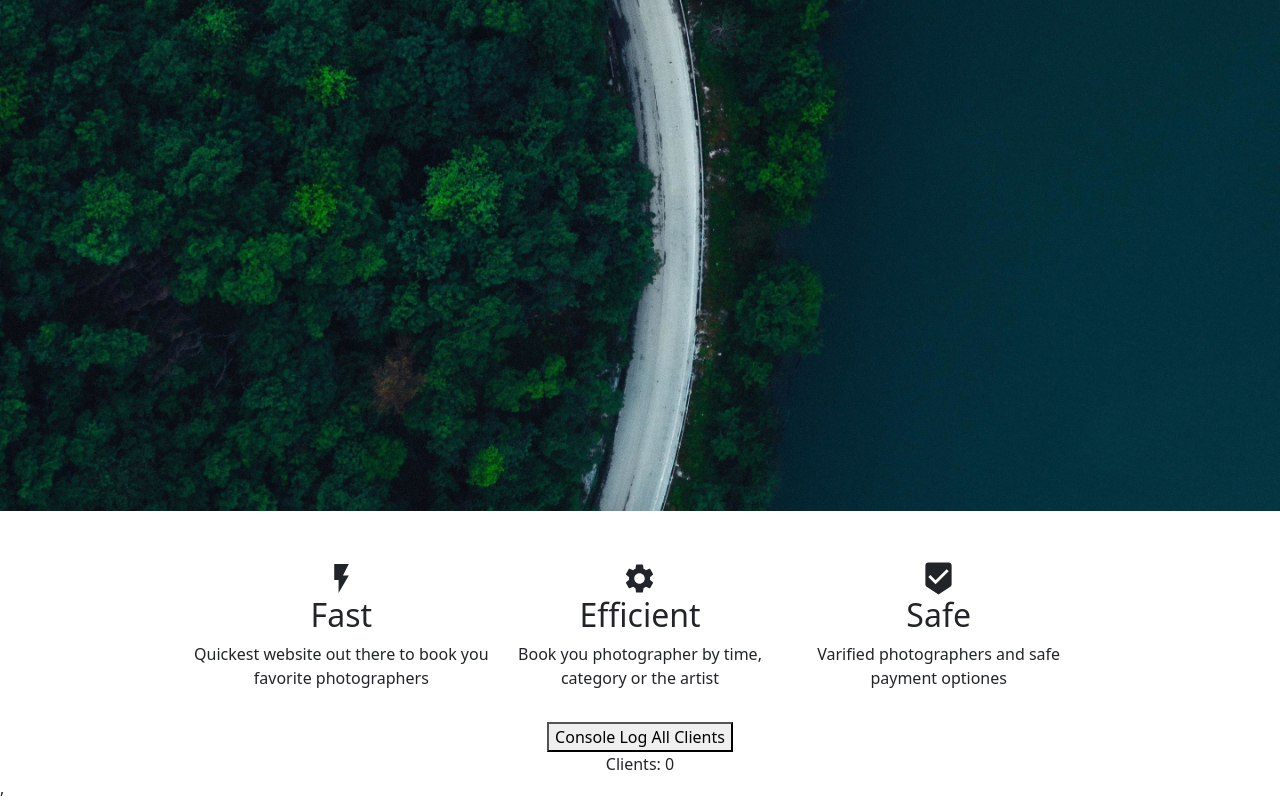
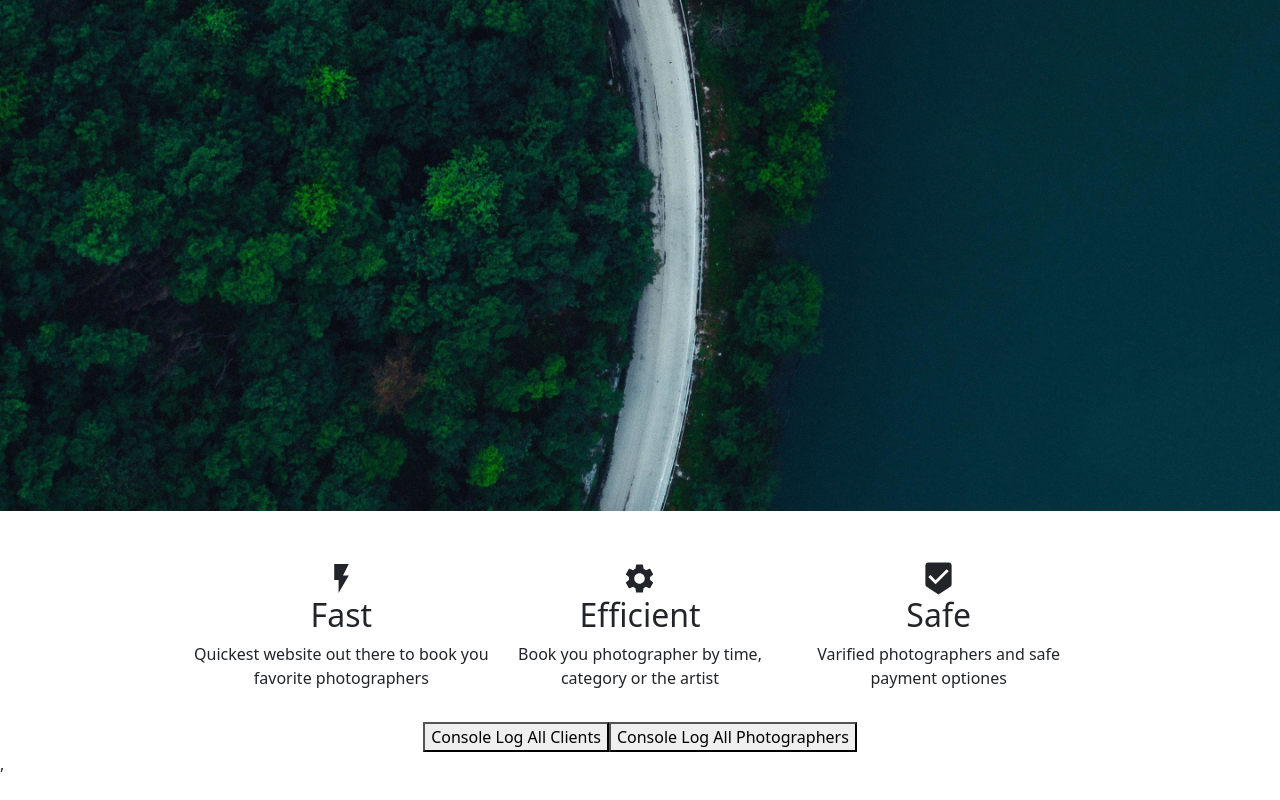
Before and after one commit to pouyajamali/FindMyPhotographer, a React (Create React App) app: page / in a window 1280 px wide. Shown: the part 369-1169 px from the top of the page. After the commit the page ends 1145 px from the top, so only its background shows below. Built offline with nearby package versions, Linux system fonts and the light colour scheme.

Commit message:
added console log all photographers button

```diff
--- a/src/App.js
+++ b/src/App.js
@@ -3,7 +3,7 @@ import './App.css';
 import Navbar from "./components/Navbar/Navbar"
 import Header from './components/topMenu'
 import HomeContent from './components/HomePageContent/HomePageContent'
-import ShowClients from './components/showClients/showClients';
+import ShowClientsAndPhotographers from './components/showClients/showClientsAndPhotographers';
 
 
 
@@ -18,7 +18,7 @@ function App() {
             <Navbar />
             <Header />
             <HomeContent />
-            <ShowClients />
+            <ShowClientsAndPhotographers />
         </div>
   );
 }
--- a/src/components/showClients/showClients.js
+++ b/src/components/showClients/showClientsAndPhotographers.js
@@ -5,23 +5,37 @@ import {useState} from 'react'
 import { useEffect } from 'react';
 
 
-const ShowClients = () => {
-    var [clients, setclients] = useState(0);
+const ShowClientsAndPhotographers = () => {
+    // var [clients, setclients] = useState(0);
     // const ClientBtnClick = async (e)=>{
     //     const response = await axios.get("http://localhost:4000/clients")
     //     all_clients = response.data;
     //     console.log(all_clients)
     // }
-    var all_clients = []
+    // var all_clients = []
     const ClientBtnClick = (e)=>{
         var response = axios.get("http://localhost:4000/clients").then((response)=>{
             // clients = response.data;
-            all_clients = response.data;
+            var all_clients = response.data;
+            console.log("ALL CLIENTS IN DATABASE:");
             console.log(all_clients);
             // setclients(response.data);
             // console.log(clients);
         })
     }
+
+    const PhotographerBtnClick = (e)=>{
+        var response = axios.get("http://localhost:4000/photographers").then((response)=>{
+            // clients = response.data;
+            var all_photographers = response.data;
+            console.log("ALL PHOTOGRAPHERS IN DATABASE:");
+            console.log(all_photographers);
+            // setclients(response.data);
+            // console.log(clients);
+        })
+    }
+
+
 
 
 
@@ -41,12 +55,19 @@ const ShowClients = () => {
             {/* {props.text} */}
             Console Log All Clients
             </button>
-            <div>
-                Clients: {clients}
 
-                {/* Clients: {clients.map(client => <div>{client.name}</div>)} */}
 
-            </div>
+            <button
+            onClick = {PhotographerBtnClick}
+            // style = {{backgroundColor: props.color}}
+            // className= 'btn'
+            >
+            {/* {props.text} */}
+            Console Log All Photographers
+            </button>
+
+
+
 
         </div>
 
@@ -55,4 +76,4 @@ const ShowClients = () => {
 
 
 
-export default ShowClients
+export default ShowClientsAndPhotographers
```
